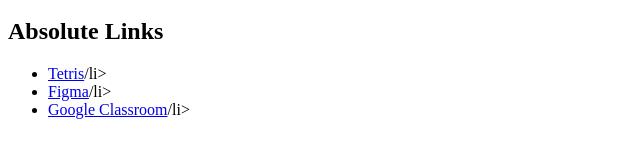
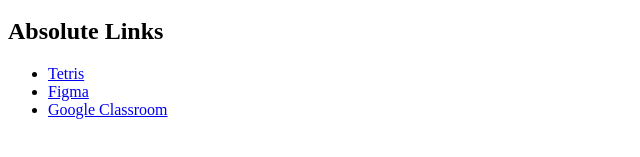
Before and after one commit to Afrink4/links_review, a plain HTML site: page toc.html in a window 1280 px wide. Shown: the part 449-606 px from the top of the page, 0-640 px from the left. Drawn offline with Linux system fonts and the light colour scheme.

Commit message:
Update toc.html

```diff
--- a/toc.html
+++ b/toc.html
@@ -24,9 +24,9 @@
 	</ul>
 	<h2>Absolute Links</h2>
 	<ul>
-		<li><a href= "https://tetris.com/play-tetris#google_vignette" target= "_blank">Tetris</a>/li>
-		<li><a href= "https://www.figma.com/" target= "_blank">Figma</a>/li>
-		<li><a href= "https://classroom.google.com/u/0/h" target= "_blank">Google Classroom</a>/li>
+		<li><a href= "https://tetris.com/play-tetris#google_vignette" target= "_blank">Tetris</a></li>
+		<li><a href= "https://www.figma.com/" target= "_blank">Figma</a></li>
+		<li><a href= "https://classroom.google.com/u/0/h" target= "_blank">Google Classroom</a></li>
 	</ul>
 </body>
 </html>
```
